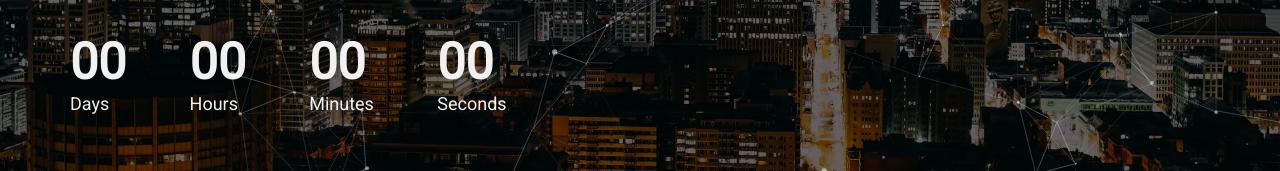
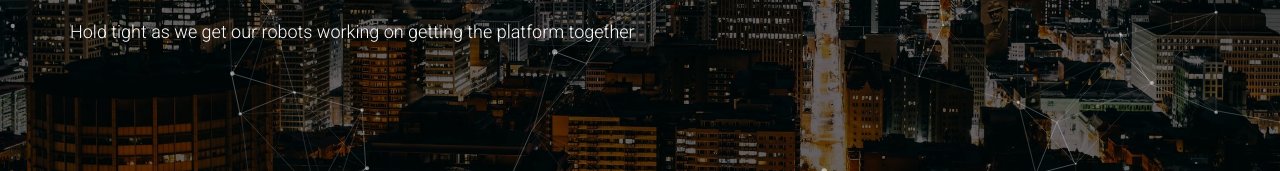
Before and after one commit to jsenecal/coming-soon, a plain HTML site: page index.html in a window 1280 px wide. Shown: the part 398-569 px from the top of the page. Drawn offline with nearby package versions, Linux system fonts and the light colour scheme.

Commit message:
Removing countdown

```diff
--- a/index.html
+++ b/index.html
@@ -35,12 +35,13 @@
 							<p class="comming-soon-01__desc">Hold tight as we get our robots working on getting the platform together</p>
 
 							<!-- countdown__module hide undefined -->
-							<div class="countdown__module hide undefined" data-date="2022/4/30">
+<!-- 							<div class="countdown__module hide undefined" data-date="2022/4/30">
 								<p><span>%D</span> Days</p>
 								<p><span>%H</span> Hours</p>
 								<p><span>%M</span> Minutes</p>
 								<p><span>%S</span> Seconds</p>
-							</div><!-- End / countdown__module hide undefined -->
+							</div> -->
+							<!-- End / countdown__module hide undefined -->
 
 						</div><!-- End / comming-soon-01 -->
 
```
